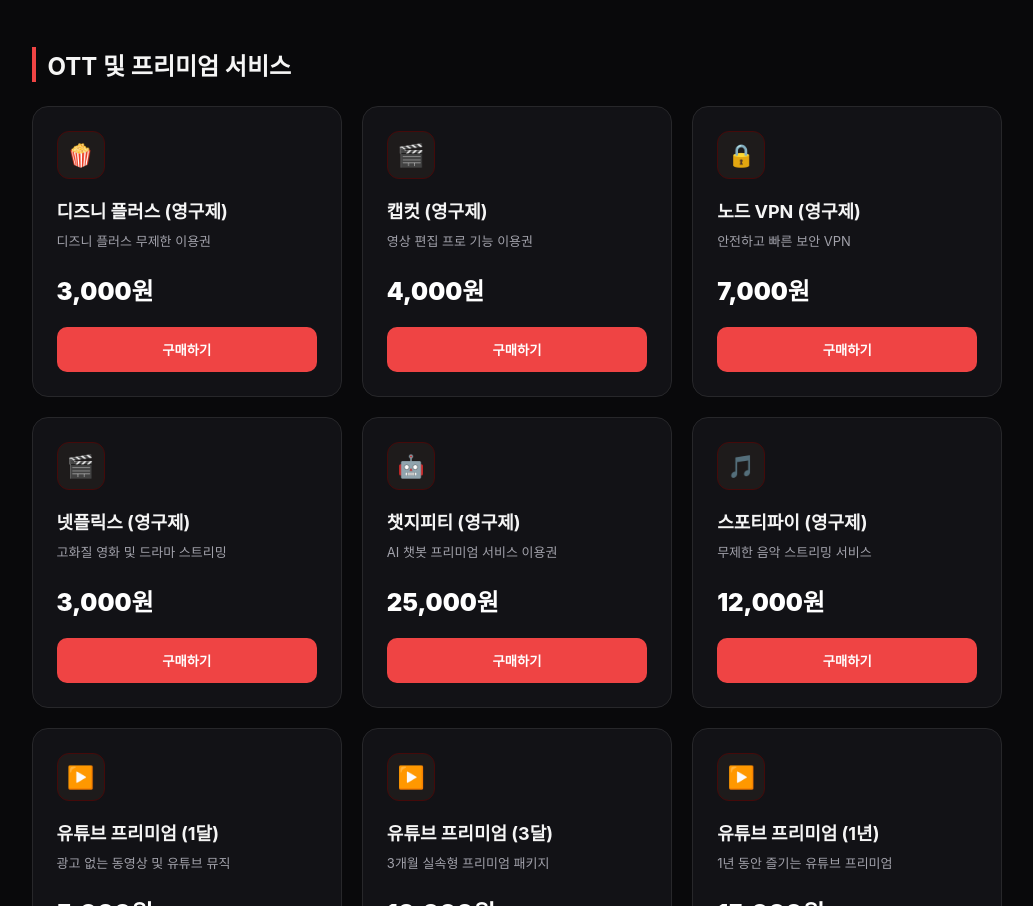
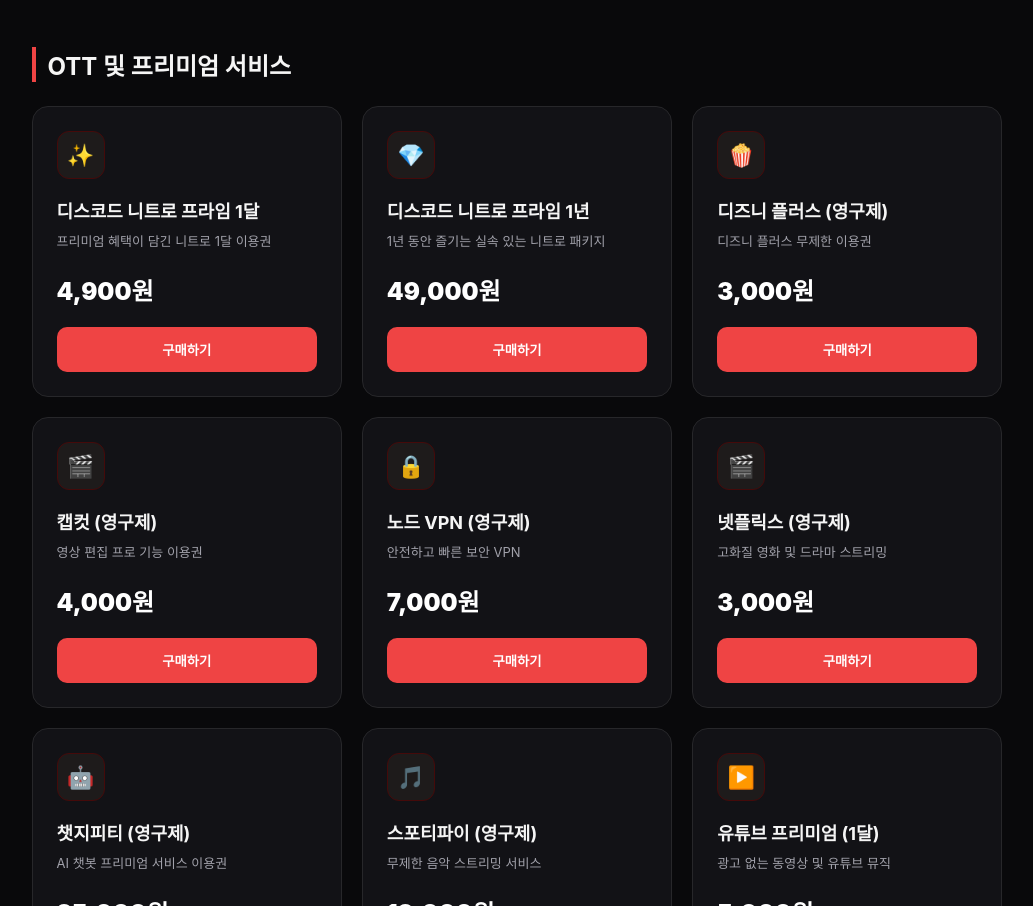
Before and after one commit to seonmi9814-bot/RedShop, a website: page index.html in a window 1280 px wide. Shown: the part 1267-2173 px from the top of the page, without its empty margins (123-1156 px from the left). Drawn offline with Linux system fonts and the light colour scheme.

Commit message:
update: 니트로 프라임 및 상품 목록 업데이트

```diff
--- a/index.html
+++ b/index.html
@@ -106,6 +106,18 @@ footer{border-top:1px solid #202024;text-align:center;padding:30px;color:#71717a
   <!-- OTT 및 프리미엄 서비스 카테고리 -->
   <h2 class="section-title">OTT 및 프리미엄 서비스</h2>
   <div class="grid">
+    <article class="card">
+      <div><div class="icon">✨</div><h3>디스코드 니트로 프라임 1달</h3><div class="desc">프리미엄 혜택이 담긴 니트로 1달 이용권</div></div>
+      <div class="price-area"><div class="price">4,900원</div></div>
+      <button class="buy" onclick="openModal('디스코드 니트로 프라임 1달', 4900, 1, '달', 'normal')">구매하기</button>
+    </article>
+
+    <article class="card">
+      <div><div class="icon">💎</div><h3>디스코드 니트로 프라임 1년</h3><div class="desc">1년 동안 즐기는 실속 있는 니트로 패키지</div></div>
+      <div class="price-area"><div class="price">49,000원</div></div>
+      <button class="buy" onclick="openModal('디스코드 니트로 프라임 1년', 49000, 1, '년', 'normal')">구매하기</button>
+    </article>
+
     <article class="card">
       <div><div class="icon">🍿</div><h3>디즈니 플러스 (영구제)</h3><div class="desc">디즈니 플러스 무제한 이용권</div></div>
       <div class="price-area"><div class="price">3,000원</div></div>
```
